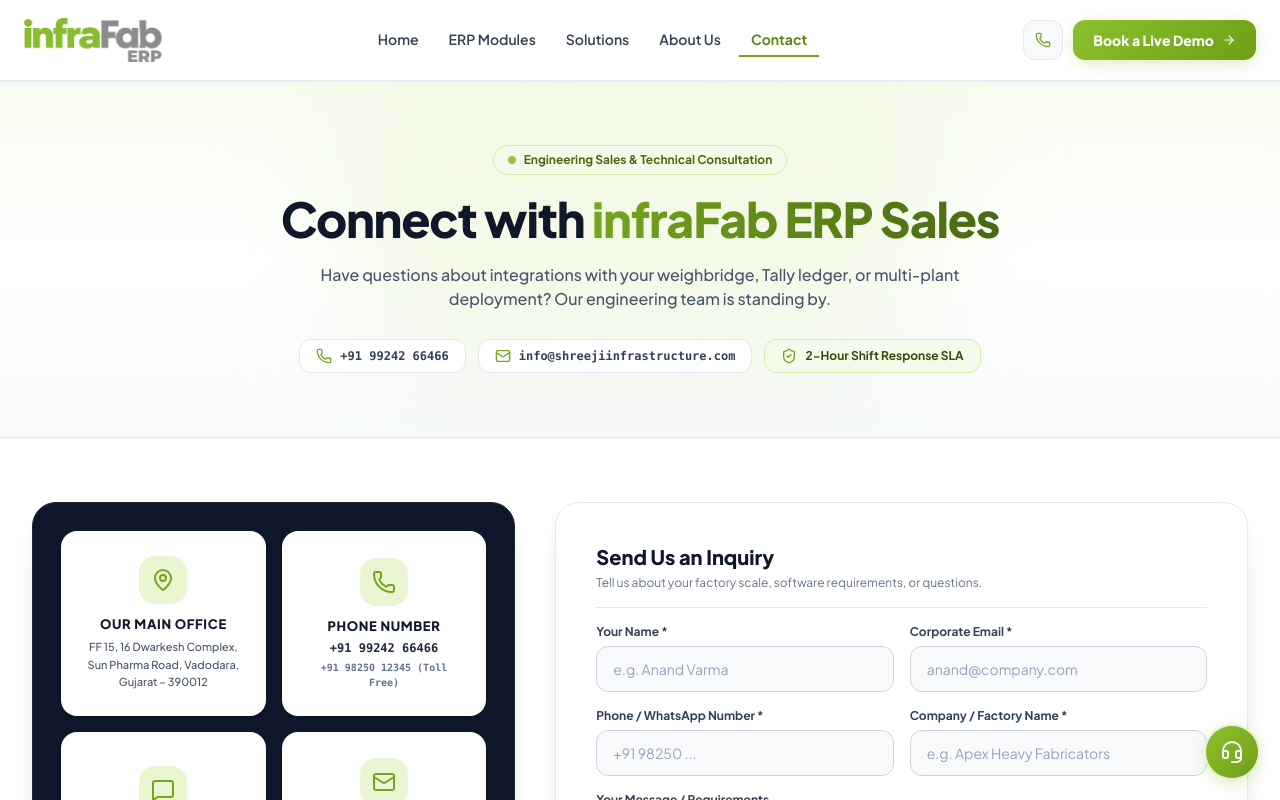
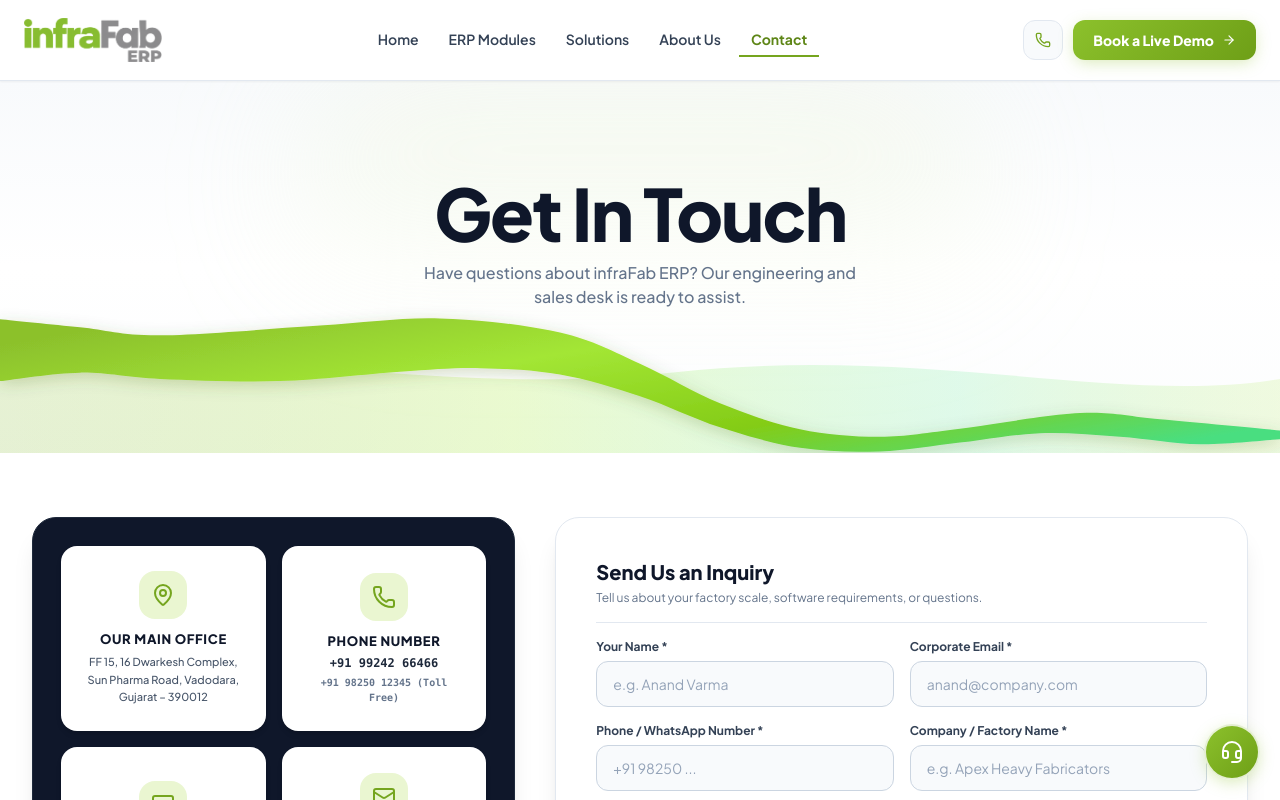
Before and after one commit to vaishnavi10Jeen/InfraFabERPProject, a React (Vite) app: page /contact in a window 1280 px wide. Shown: the top 800 px of the page. Built offline with nearby package versions, Linux system fonts and the light colour scheme.

Commit message:
Update Contact Us hero section with light green linear gradient bottom wavy background and Get In Touch heading

```diff
--- a/src/pages/ContactPage.tsx
+++ b/src/pages/ContactPage.tsx
@@ -1,8 +1,7 @@
 import React, { useState } from 'react';
 import {
-  Building2, Phone, Mail, MapPin, MessageSquare,
-  ExternalLink, ArrowRight, CheckCircle2, Clock,
-  ShieldCheck, Sparkles, Send, Check
+  Phone, Mail, MapPin, MessageSquare,
+  ArrowRight, CheckCircle2, ShieldCheck
 } from 'lucide-react';
 
 export const ContactPage: React.FC = () => {
@@ -23,51 +22,66 @@ export const ContactPage: React.FC = () => {
   return (
     <div className="space-y-16 pb-20 bg-white text-slate-900">
 
-      {/* 1. HERO SECTION - CLEAN HEADLINE & INTRO (NO IMAGE) */}
-      <section className="bg-gradient-to-b from-keshav-50/70 via-white to-slate-50 py-12 sm:py-16 border-b border-slate-200 relative overflow-hidden">
-        {/* Subtle decorative glow */}
-        <div className="absolute top-0 left-1/2 -translate-x-1/2 w-[600px] h-72 bg-keshav-100/50 rounded-full blur-3xl pointer-events-none -z-0"></div>
+      {/* 1. HERO SECTION - CLEAN 'GET IN TOUCH' WITH BOTTOM WAVY LIGHT GREEN LINEAR GRADIENT */}
+      <section className="relative bg-gradient-to-b from-slate-50 via-white to-slate-50/50 pt-16 sm:pt-24 pb-28 sm:pb-36 overflow-hidden">
+        {/* Subtle decorative top ambient glow */}
+        <div className="absolute top-0 left-1/2 -translate-x-1/2 w-[700px] h-60 bg-gradient-to-b from-keshav-100/40 to-transparent rounded-full blur-3xl pointer-events-none -z-0"></div>
 
-        <div className="max-w-4xl mx-auto px-4 sm:px-6 lg:px-8 relative z-10 text-center space-y-5">
-          <div className="inline-flex items-center gap-2 bg-keshav-50 border border-keshav-200 px-3.5 py-1.5 rounded-full text-xs font-bold text-keshav-800 shadow-xs">
-            <span className="w-2 h-2 rounded-full bg-keshav-500 animate-pulse"></span>
-            <span>Engineering Sales & Technical Consultation</span>
-          </div>
+        {/* Text Container: Just "Get In Touch" as requested */}
+        <div className="max-w-4xl mx-auto px-4 sm:px-6 lg:px-8 relative z-10 text-center space-y-3">
+          <h1 className="text-4xl sm:text-6xl md:text-7xl font-black tracking-tight text-slate-900 leading-tight">
+            Get In Touch
+          </h1>
+          <p className="text-sm sm:text-base text-slate-500 font-medium max-w-md mx-auto">
+            Have questions about infraFab ERP? Our engineering and sales desk is ready to assist.
+          </p>
+        </div>
 
-          <h1 className="text-3xl sm:text-5xl font-black tracking-tight leading-tight text-slate-900">
-            Connect with{' '}
-            <span className="text-transparent bg-clip-text bg-gradient-to-r from-keshav-600 via-keshav-700 to-keshav-800">
-              infraFab ERP Sales
-            </span>
-          </h1>
+        {/* Bottom Wavy Ribbon & Background in Light Green Linear Gradient (Matching Reference Image Design) */}
+        <div className="absolute inset-x-0 bottom-0 pointer-events-none overflow-hidden leading-none z-0">
+          <svg
+            viewBox="0 0 1440 380"
+            fill="none"
+            xmlns="http://www.w3.org/2000/svg"
+            className="w-full h-32 sm:h-48 md:h-64 object-cover block"
+            preserveAspectRatio="none"
+          >
+            <defs>
+              {/* Primary Light Green Linear Gradient matching Keshav Brand */}
+              <linearGradient id="keshavWaveGrad" x1="0%" y1="20%" x2="100%" y2="80%">
+                <stop offset="0%" stopColor="#8CC12C" />
+                <stop offset="35%" stopColor="#A3E635" />
+                <stop offset="70%" stopColor="#84CC16" />
+                <stop offset="100%" stopColor="#4ADE80" />
+              </linearGradient>
 
-          <p className="text-slate-600 text-sm sm:text-base font-medium leading-relaxed max-w-2xl mx-auto">
-            Have questions about integrations with your weighbridge, Tally ledger, or multi-plant deployment? Our engineering team is standing by.
-          </p>
+              {/* Soft Translucent Light Green Gradient for Bottom Ambient Wave */}
+              <linearGradient id="keshavWaveSoft" x1="0%" y1="0%" x2="100%" y2="0%">
+                <stop offset="0%" stopColor="#8CC12C" stopOpacity="0.20" />
+                <stop offset="40%" stopColor="#BEF264" stopOpacity="0.30" />
+                <stop offset="75%" stopColor="#86EFAC" stopOpacity="0.25" />
+                <stop offset="100%" stopColor="#A3E635" stopOpacity="0.15" />
+              </linearGradient>
 
-          {/* Quick Contact Chips */}
-          <div className="pt-2 flex flex-wrap justify-center gap-3 text-xs font-bold text-slate-700">
-            <a
-              href="tel:+919924266466"
-              className="inline-flex items-center gap-2 bg-white border border-slate-200 hover:border-keshav-400 px-4 py-2 rounded-xl shadow-xs transition hover:text-keshav-700 hover:shadow-sm"
-            >
-              <Phone className="w-4 h-4 text-keshav-600" />
-              <span className="font-mono">+91 99242 66466</span>
-            </a>
+              {/* Gentle shadow to give the ribbon depth */}
+              <filter id="waveShadow" x="-5%" y="-10%" width="110%" height="130%">
+                <feDropShadow dx="0" dy="6" stdDeviation="12" floodColor="#3F6212" floodOpacity="0.22" />
+              </filter>
+            </defs>
 
-            <a
-              href="mailto:info@shreejiinfrastructure.com"
-              className="inline-flex items-center gap-2 bg-white border border-slate-200 hover:border-keshav-400 px-4 py-2 rounded-xl shadow-xs transition hover:text-keshav-700 hover:shadow-sm"
-            >
-              <Mail className="w-4 h-4 text-keshav-600" />
-              <span className="font-mono">info@shreejiinfrastructure.com</span>
-            </a>
+            {/* Layer 1: Soft Ambient Bottom Wave Fill */}
+            <path
+              d="M 0 250 C 260 210, 480 300, 760 260 C 1040 220, 1260 310, 1440 270 L 1440 380 L 0 380 Z"
+              fill="url(#keshavWaveSoft)"
+            />
 
-            <div className="inline-flex items-center gap-2 bg-keshav-50 border border-keshav-200 text-keshav-900 px-4 py-2 rounded-xl shadow-xs">
-              <ShieldCheck className="w-4 h-4 text-keshav-600" />
-              <span>2-Hour Shift Response SLA</span>
-            </div>
-          </div>
+            {/* Layer 2: Main Flowing Wavy Ribbon (Form-fitted from reference image) */}
+            <path
+              d="M 0.0 181.5 C 15.0 183.5, 60.0 189.4, 90.0 193.4 C 120.0 197.4, 135.0 205.7, 180.0 205.3 C 225.0 204.9, 307.5 195.0, 360.0 190.8 C 412.5 186.6, 450.0 178.4, 495.0 180.2 C 540.0 181.9, 592.5 190.1, 630.0 201.3 C 667.5 212.5, 690.0 230.0, 720.0 247.5 C 750.0 265.0, 780.0 290.1, 810.0 306.3 C 840.0 322.5, 870.0 336.4, 900.0 344.6 C 930.0 352.9, 960.0 355.9, 990.0 355.8 C 1020.0 355.7, 1042.5 349.7, 1080.0 343.9 C 1117.5 338.1, 1177.5 323.1, 1215.0 320.8 C 1252.5 318.5, 1267.5 325.7, 1305.0 330.0 C 1342.5 334.3, 1417.5 343.8, 1440.0 346.5 L 1440 359.7 C 1425.0 360.9, 1380.0 367.6, 1350.0 367.0 C 1320.0 366.4, 1290.0 358.6, 1260.0 355.8 C 1230.0 353.1, 1200.0 349.1, 1170.0 350.5 C 1140.0 351.9, 1110.0 359.9, 1080.0 364.4 C 1050.0 368.9, 1020.0 376.3, 990.0 377.6 C 960.0 378.9, 930.0 378.2, 900.0 372.3 C 870.0 366.4, 840.0 354.7, 810.0 341.9 C 780.0 329.1, 750.0 308.8, 720.0 295.7 C 690.0 282.6, 660.0 270.3, 630.0 263.4 C 600.0 256.5, 570.0 254.8, 540.0 254.1 C 510.0 253.4, 487.5 256.2, 450.0 259.4 C 412.5 262.6, 360.0 271.5, 315.0 273.3 C 270.0 275.1, 217.5 272.1, 180.0 270.0 C 142.5 267.9, 120.0 260.1, 90.0 260.7 C 60.0 261.2, 15.0 271.2, 0.0 273.3 Z"
+              fill="url(#keshavWaveGrad)"
+              filter="url(#waveShadow)"
+            />
+          </svg>
         </div>
       </section>
 
```
